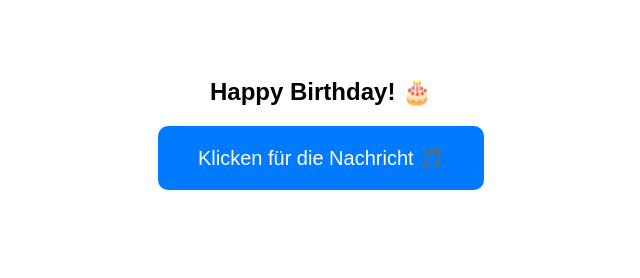
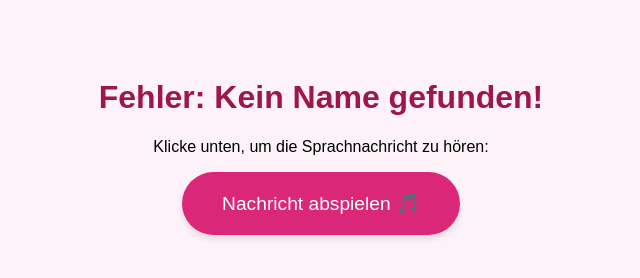
Before and after one commit to BenneWill/birthday-audio-Marika, a plain HTML site: page index.html in a window 1280 px wide. Shown: the whole page, without its empty margins (319-959 px from the left). Drawn offline with Linux system fonts and the light colour scheme.

Commit message:
Update index.html

```diff
--- a/index.html
+++ b/index.html
@@ -2,26 +2,38 @@
 <html>
 <head>
     <meta charset="UTF-8">
-    <title>Happy Birthday!</title>
+    <title>Geburtstagsnachricht</title>
     <style>
-        body { font-family: sans-serif; text-align: center; padding-top: 50px; }
-        button { padding: 20px 40px; font-size: 20px; cursor: pointer; background: #007bff; color: white; border: none; border-radius: 10px; }
+        body { font-family: sans-serif; text-align: center; padding-top: 50px; background: #fdf2f8; }
+        button { padding: 20px 40px; font-size: 1.2rem; cursor: pointer; background: #db2777; color: white; border: none; border-radius: 50px; box-shadow: 0 4px 6px rgba(0,0,0,0.1); }
+        h1 { color: #9d174d; }
     </style>
 </head>
 <body>
-    <h2>Happy Birthday! 🎂</h2>
+    <h1 id="greeting">Happy Birthday! 🎂</h1>
+    <p>Klicke unten, um die Sprachnachricht zu hören:</p>
 
-    <button onclick="playAudio()">Klicken für die Nachricht 🎵</button>
+    <button onclick="playAudio()">Nachricht abspielen 🎵</button>
 
-    <audio id="myAudio">
-        <source src="Nicolas_birthday_voice_2.mp3" type="audio/mpeg">
-        Ihr Browser unterstützt das Audio-Element nicht.
-    </audio>
+    <audio id="myAudio"></audio>
 
     <script>
+        // Erkennt den Namen aus dem Link (z.B. ?who=nicolas)
+        const params = new URLSearchParams(window.location.search);
+        const person = params.get('who');
+        const audio = document.getElementById('myAudio');
+        const greeting = document.getElementById('greeting');
+
+        if (person) {
+            // Setzt den Dateinamen basierend auf dem Link
+            audio.src = person + ".mp3";
+            greeting.innerText = "Nachricht von " + person + " ✨";
+        } else {
+            greeting.innerText = "Fehler: Kein Name gefunden!";
+        }
+
         function playAudio() {
-            var audio = document.getElementById("myAudio");
-            audio.play();
+            audio.play().catch(e => alert("Bitte zuerst auf die Seite tippen!"));
         }
     </script>
 </body>
```
